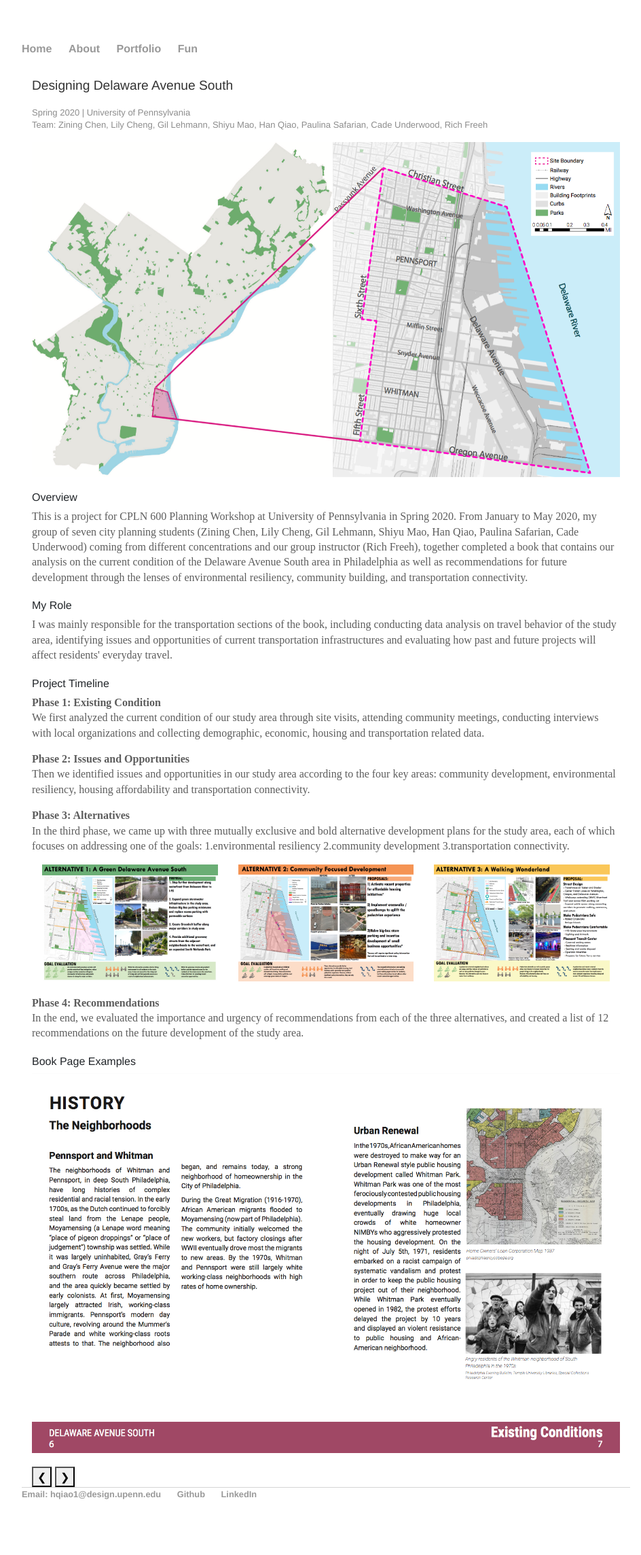
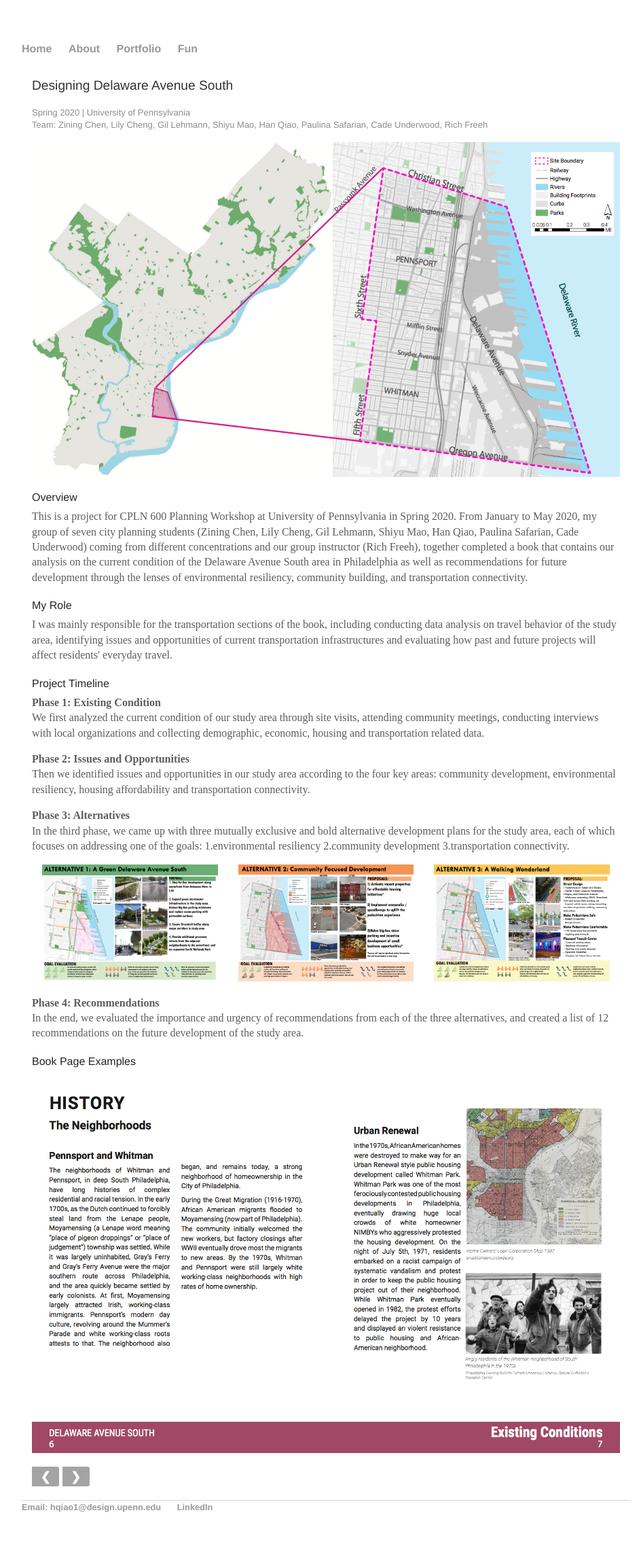
Before and after one commit to hanqiao29/hanqiao29.github.io, a Jekyll site: the page built from das/index.html, in a window 1280 px wide. Shown: the whole page at 68% size, without its empty margins (160-1104 px from the left). Built offline with Jekyll 4.4.1, drawn with Linux system fonts in a browser that asks for light colours.

```diff
--- a/_layouts/default.html
+++ b/_layouts/default.html
@@ -24,7 +24,6 @@
 			<footer>
 	    		<ul>
 	        		<li><a href="mailto:hqiao1@design.upenn.edu">Email: hqiao1@design.upenn.edu</a></li>
-	        		<li><a href="https://github.com/hqiao97">Github</a></li>
 					<li><a href="https://www.linkedin.com/in/han-qiao-a05311111/">LinkedIn</a></li>
 				</ul>
 			</footer>
--- a/css/main.css
+++ b/css/main.css
@@ -105,3 +105,31 @@
     margin-left: auto;
     margin-right: auto;
 }
+/* Next & previous buttons */
+.prev, .next {
+  cursor: pointer;
+  position: relative;
+  top: 50%;
+  width: 40px;
+  height: 5px
+  padding: 16px;
+  color: white;
+  font-weight: bold;
+  font-size: 18px;
+  transition: 0.6s ease;
+  border-radius: 0 3px 3px 0;
+  border:none;
+  background-color: #A4A4A4;
+  user-select: none;
+  margin-bottom: 20px;
+}
+
+/* Position the "next button" to the right */
+.next {
+  right: 0;
+}
+
+/* On hover, add a black background color with a little bit see-through */
+.prev:hover, .next:hover {
+  background-color: rgba(0,0,0,0.8);
+}
--- a/das/index.html
+++ b/das/index.html
@@ -77,6 +77,7 @@
 			on the future development of the study area.
 		</p>
 		<h3>Book Page Examples</h3>
+		<div class="slideshow-container">
 			<img src="p1.png" alt="Alternatives 1" class="slides"/>
 			<img src="p2.png" alt="Alternatives 1" class="slides"/>
 			<img src="p3.png" alt="Alternatives 1" class="slides"/>
@@ -87,8 +88,9 @@
 			<img src="p8.png" alt="Alternatives 1" class="slides"/>
 			<img src="p9.png" alt="Alternatives 1" class="slides"/>
 			<img src="p10.png" alt="Alternatives 1" class="slides"/>
-		<button class="w3-button w3-display-left" onclick="plusDivs(-1)">&#10094;</button>
-		<button class="w3-button w3-display-right" onclick="plusDivs(+1)">&#10095;</button>
+			<button class="prev" onclick="plusDivs(-1)">&#10094;</button>
+			<button class="next" onclick="plusDivs(+1)">&#10095;</button>
+		</div>
 		<script>
 			var slideIndex = 1;
 			showDivs(slideIndex);
--- a/portfolio/index.html
+++ b/portfolio/index.html
@@ -82,7 +82,9 @@
 			<div class="col-sm">
 				<div class="ml-2">
 					<div class="imgcontainer">
+						<a href="https://issuu.com/hanqiao/docs/who_takes_the_bus">
 						<img src="image/busgis.png" alt="GIS image display" class="image"/>
+						</a>
 					</div>
 					<h3>Who Takes the Bus</h3>
 					<p class="skill">
```
Also changed, not shown: 1 other file. Lines whose indentation alone changed are shown as unchanged.
